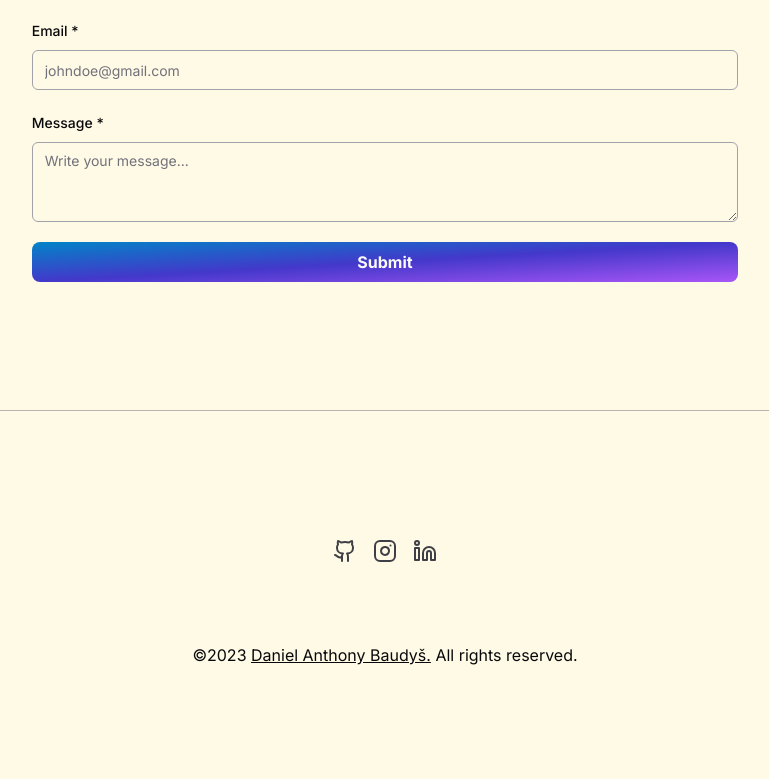
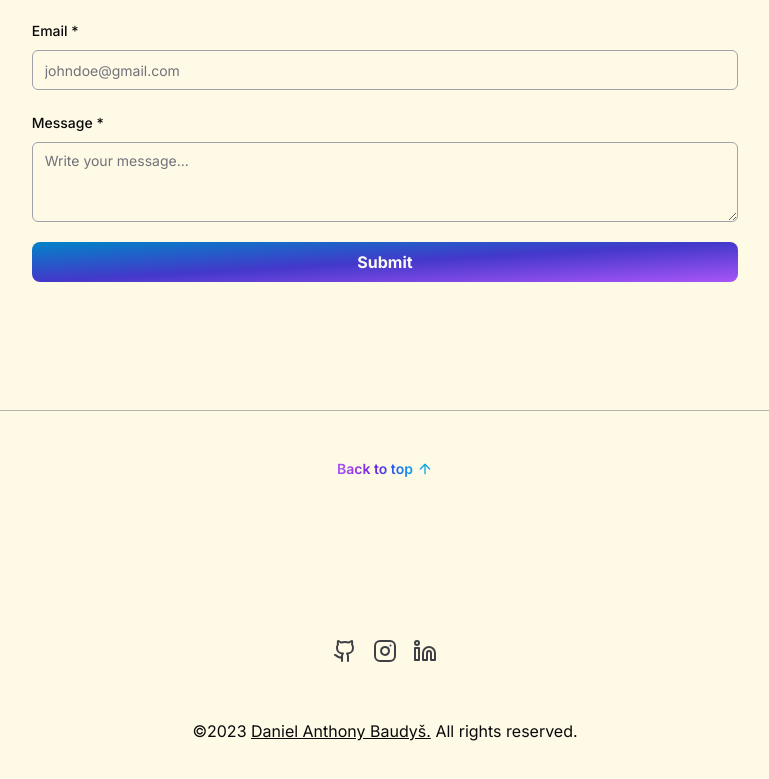
Before and after one commit to ton1czech/baudys, a Next.js app: page / in a window 1280 px wide. Shown: the part 3644-4423 px from the top of the page, without its empty margins (255-1024 px from the left). Before the commit the page ends 4359 px from the top, so only its background shows below. Built offline with nearby package versions, Linux system fonts and the light colour scheme.

Commit message:
🎁NEW: footer back to top button

```diff
--- a/components/footer/footer.tsx
+++ b/components/footer/footer.tsx
@@ -4,7 +4,7 @@ import { useLanguage } from '@/store/useLanguage'
 import { Container } from '../container'
 import Link from 'next/link'
 import { FooterIcon } from './footer-icon'
-import { Github, Instagram, Linkedin } from 'lucide-react'
+import { ArrowUp, Github, Instagram, Linkedin } from 'lucide-react'
 import { useCursor } from '@/store/useCursor'
 
 export const Footer = () => {
@@ -12,9 +12,27 @@ export const Footer = () => {
   const { setIsHovering, setIsNotHovering } = useCursor()
 
   return (
-    <footer className='pt-32 pb-12 border-t dark:border-zinc-700/50 border-zinc-500/50'>
+    <footer className='pt-8 lg:pt-12 pb-12 border-t dark:border-zinc-700/50 border-zinc-500/50'>
       <Container>
-        <div className='flex justify-center gap-4 mb-20'>
+        <div className='flex justify-center mb-40'>
+          <button
+            onClick={() => {
+              window.scrollTo({
+                top: 0,
+                behavior: 'smooth',
+              })
+            }}
+            className='flex items-center gap-1 colorful-text text-sm font-semibold relative after:w-full after:h-[3px] after:bg-purple-500 after:-bottom-1 after:left-0 after:right-0 after:z-10 after:absolute after:opacity-0 after:scale-x-0 after:hover:scale-x-100 after:hover:opacity-100 after:transition after:rounded-lg'
+            onMouseEnter={setIsHovering}
+            onMouseLeave={setIsNotHovering}
+          >
+            {language === 'en' && 'Back to top'}
+            {language === 'cs' && 'Zpět na začátek'}
+            <ArrowUp className='h-4 w-4 text-sky-500' />
+          </button>
+        </div>
+
+        <div className='flex justify-center gap-4 mb-14'>
           <div onMouseEnter={setIsHovering} onMouseLeave={setIsNotHovering}>
             <FooterIcon
               name='github'
```
